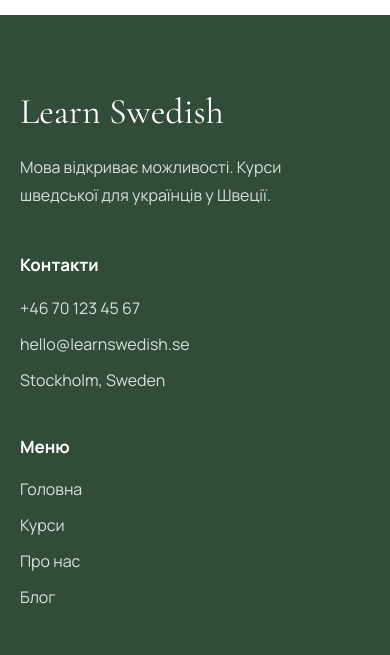
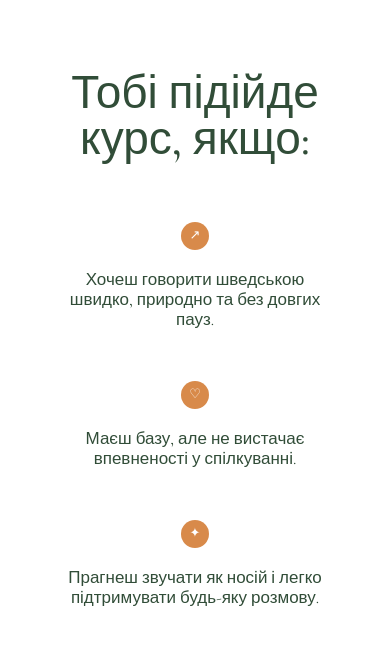
Before and after one commit to LiliiaDud/learn-swedish, a Next.js app: page /courses/conversation in a window 390 px wide. Shown: the part 896-1551 px from the top of the page. Built offline with nearby package versions, Linux system fonts and the light colour scheme.

Commit message:
feat: add conversation course audience section

```diff
--- a/src/app/courses/conversation/page.module.scss
+++ b/src/app/courses/conversation/page.module.scss
@@ -120,6 +120,75 @@
   animation-play-state: paused;
 }
 
+.forWhom {
+  padding: 110px 0;
+  background: white;
+}
+
+.forWhomHeader {
+  display: flex;
+  justify-content: center;
+  margin-bottom: 85px;
+  text-align: center;
+}
+
+.forWhomHeader h2 {
+  max-width: 700px;
+  margin: 0;
+  color: $primary;
+  font-family: var(--font-cormorant);
+  font-size: clamp(48px, 5vw, 68px);
+  font-weight: 500;
+  line-height: 1;
+}
+
+.forWhomGrid {
+  display: grid;
+  grid-template-columns: repeat(3, 1fr);
+  gap: 24px;
+}
+
+.forWhomCard {
+  display: flex;
+  flex-direction: column;
+  align-items: center;
+  padding: 35px;
+  background: white;
+  border-radius: 24px;
+  transition:
+    transform 0.3s ease,
+    box-shadow 0.3s ease;
+}
+
+.forWhomCard:hover {
+  transform: translateY(-6px);
+  box-shadow: 0 18px 45px rgba(54, 65, 75, 0.1);
+}
+
+.cardIcon {
+  display: flex;
+  align-items: center;
+  justify-content: center;
+  width: 48px;
+  height: 48px;
+  margin-bottom: 20px;
+  border-radius: 50%;
+  background: $accent;
+  color: white;
+  font-family: var(--font-cormorant);
+  font-size: 23px;
+}
+
+.forWhomCard p {
+  max-width: 380px;
+  margin: 0;
+  color: $primary;
+  text-align: center;
+  font-family: var(--font-cormorant);
+  font-size: 30px;
+  line-height: 1.2;
+}
+
 /* Tablet */
 @media (max-width: 992px) {
   .hero {
@@ -142,6 +211,27 @@
 
   .heroImage {
     min-height: 500px;
+  }
+
+  .forWhom {
+    padding: 90px 0;
+  }
+
+  .forWhomHeader {
+    margin-bottom: 50px;
+  }
+
+  .forWhomGrid {
+    grid-template-columns: repeat(1, 1fr);
+    gap: 10px;
+  }
+
+  .forWhomCard {
+    padding: 35px;
+  }
+
+  .forWhomCard p {
+    max-width: 380px;
   }
 }
 
@@ -187,4 +277,35 @@
   .marqueeTrack span {
     font-size: 23px;
   }
+
+  .forWhom {
+    padding: 55px 0;
+  }
+
+  .forWhomHeader {
+    margin-bottom: 40px;
+  }
+
+  .forWhomHeader h2 {
+    font-size: 46px;
+  }
+
+  .cardIcon {
+    display: flex;
+    align-items: center;
+    justify-content: center;
+    width: 28px;
+    height: 28px;
+    font-size: 13px;
+  }
+
+  .forWhomCard {
+    padding: 20px 24px;
+    border-radius: 20px;
+  }
+
+  .forWhomCard p {
+    max-width: 280px;
+    font-size: 17px;
+  }
 }
--- a/src/app/courses/conversation/page.tsx
+++ b/src/app/courses/conversation/page.tsx
@@ -16,11 +16,7 @@ export default function ConversationCoursePage() {
                 Learn Swedish · Conversation
               </span>
 
-              <h1>
-                Розмовні
-                <br />
-                курси
-              </h1>
+              <h1>Розмовні курси</h1>
 
               <p>
                 Більше говоримо, менше боїмося помилок. Практикуємо шведську у
@@ -85,6 +81,38 @@ export default function ConversationCoursePage() {
           <span>•</span>
         </div>
       </section>
+
+      <section className={styles.forWhom}>
+        <Container>
+          <div className={styles.forWhomHeader}>
+            <h2>Тобі підійде курс, якщо:</h2>
+          </div>
+
+          <div className={styles.forWhomGrid}>
+            <article className={styles.forWhomCard}>
+              <span className={styles.cardIcon}>↗</span>
+
+              <p>
+                Хочеш говорити шведською швидко, природно та без довгих пауз.
+              </p>
+            </article>
+
+            <article className={styles.forWhomCard}>
+              <span className={styles.cardIcon}>♡</span>
+
+              <p>Маєш базу, але не вистачає впевненості у спілкуванні.</p>
+            </article>
+
+            <article className={styles.forWhomCard}>
+              <span className={styles.cardIcon}>✦</span>
+
+              <p>
+                Прагнеш звучати як носій і легко підтримувати будь-яку розмову.
+              </p>
+            </article>
+          </div>
+        </Container>
+      </section>
     </main>
   );
 }
```
